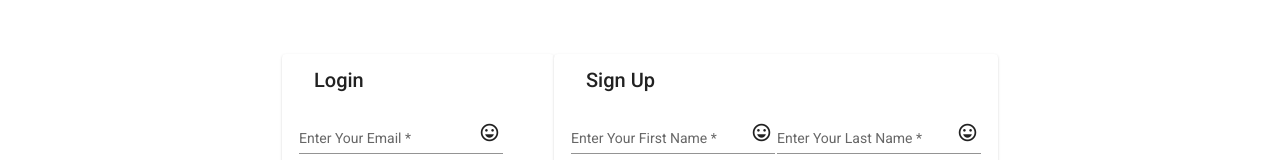
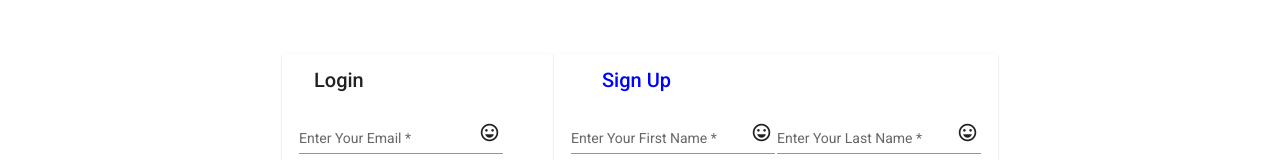
Before and after one commit to ug2454/MyProject, an Angular app: page /login in a window 1280 px wide. Shown: the part 280-440 px from the top of the page. Built offline with nearby package versions, Linux system fonts and the light colour scheme.

Commit message:
css styling

```diff
--- a/src/app/login/login.component.css
+++ b/src/app/login/login.component.css
@@ -49,5 +49,7 @@
   background-color: red;
 }
 .title{
+
   justify-content: center;
+  align-items: center;
 }
--- a/src/app/login/login.component.html
+++ b/src/app/login/login.component.html
@@ -45,7 +45,9 @@
     <form #signUpForm="ngForm" (ngSubmit)="register(signUpForm)">
         <mat-card class="main-card" style="width: fit-content;">
             <mat-card-header class="mat-header-title">
-                <mat-card-title style="color: blue;" style="">Sign Up</mat-card-title>
+                <div class="title">
+                <mat-card-title style="color: blue;" >Sign Up</mat-card-title>
+                </div>
             </mat-card-header>
             <mat-card-content>
                 <table class="example-full-width" cellspacing="0">
```
